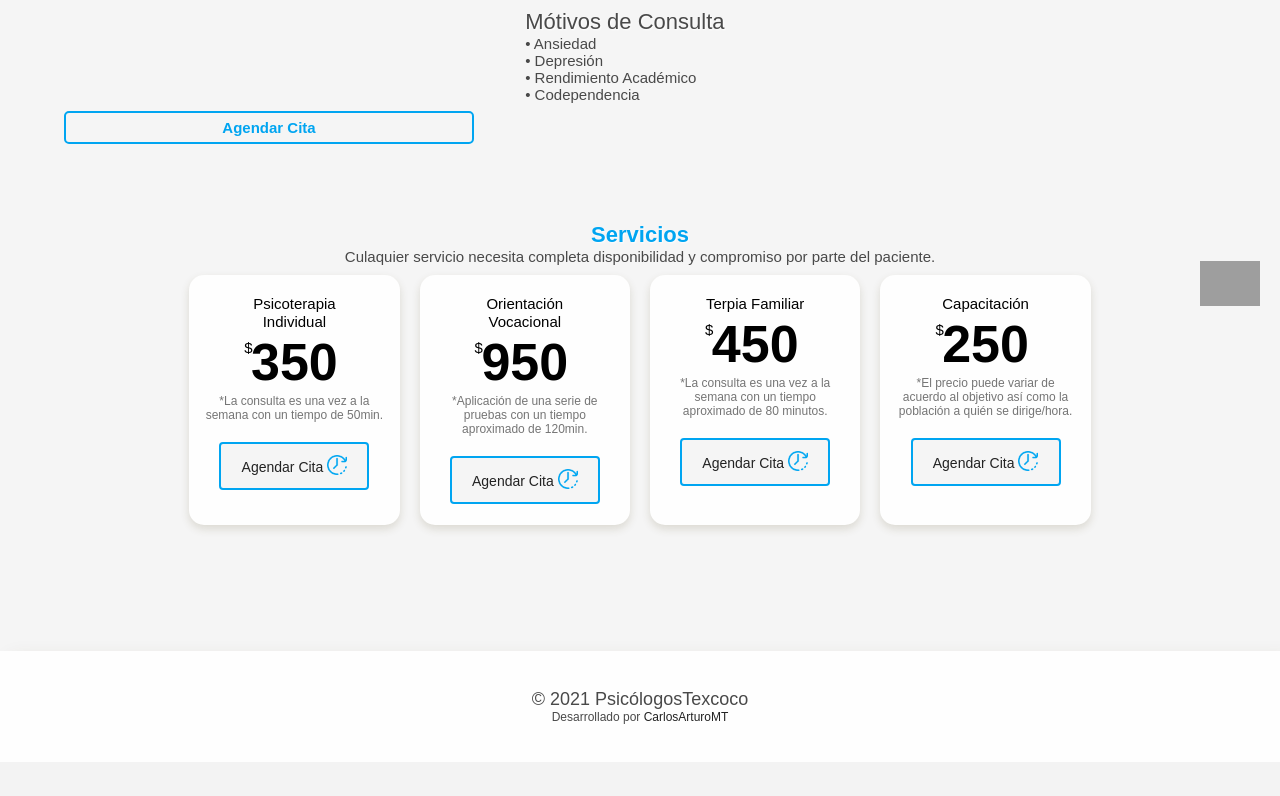
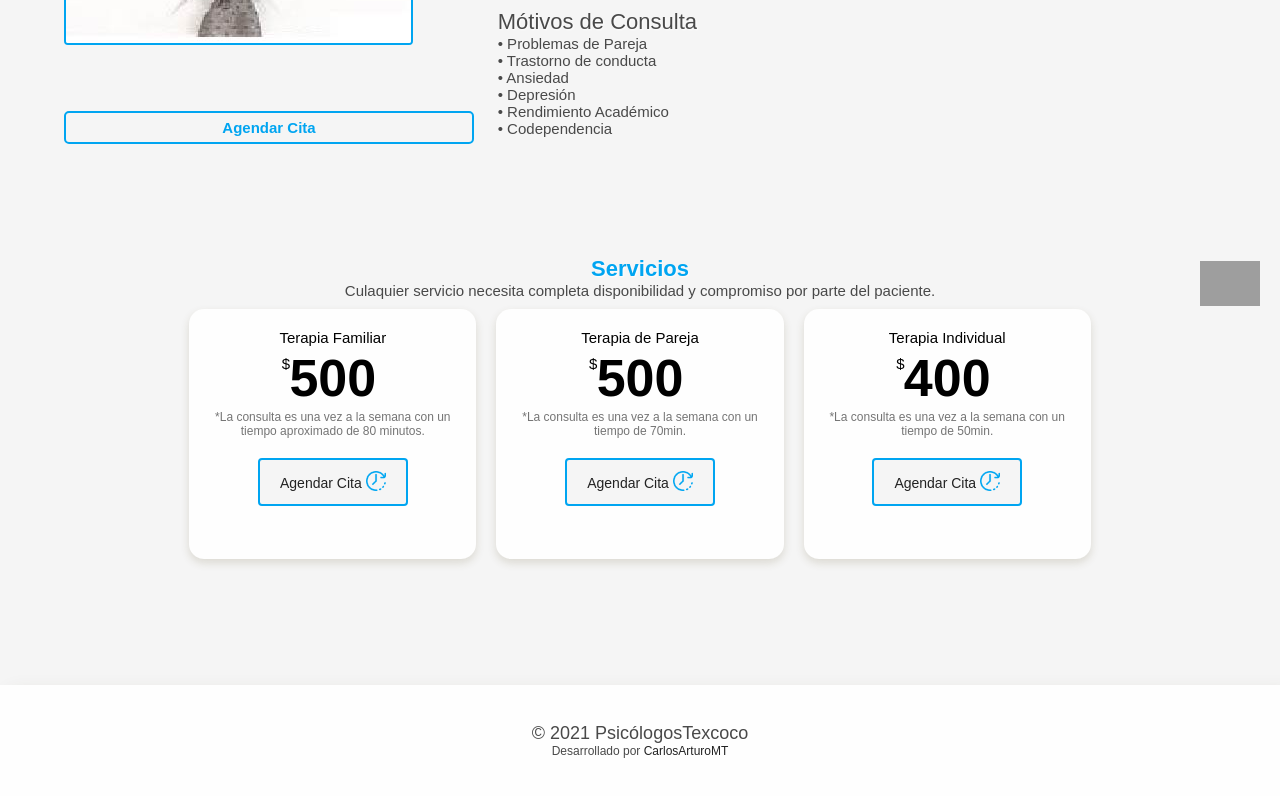
Before and after one commit to carlosarturomt/psicologosDeTexcoco, a PHP site: page /wilsonMartinezG.html in a window 1280 px wide. Shown: the part 459-1255 px from the top of the page. Before the commit the page ends 1183 px from the top, so only its background shows below. Run offline with PHP 8.4, Linux system fonts and the light colour scheme; some libraries are stand-ins or nearby versions; grey boxes are pictures that could not be loaded.

Commit message:
se agrega Wilson en el index

```diff
--- a/css/estilos.css
+++ b/css/estilos.css
@@ -197,6 +197,7 @@ picture img {
   max-width: 280px;
   border: whitesmoke solid 4px;
   border-radius: 50%;
+  background-color: #FEFEFE;
 }
 
 aside h1 {
--- a/css/estilos.scss
+++ b/css/estilos.scss
@@ -206,6 +206,7 @@ picture img {
     max-width: 280px;
     border: whitesmoke solid 4px;
     border-radius: 50%;
+    background-color: $blanco;
 }
 
 aside h1 {
--- a/wilsonMartinezG.html
+++ b/wilsonMartinezG.html
@@ -8,7 +8,7 @@
     <meta name="author" content="CarlosArturoMT">
     <meta name="DC.creator" content="CarlosArturoMT">
     <meta name="copyright" content="CarlosArturoMT">
-    <meta name="description" content="Licenciado en Psicología, especializado en Educación.">
+    <meta name="description" content="Licenciado en Psicología, especializado en psicología clínica.">
     <meta property="og:url" content="https://psicologosDeTexcoco2021.com">
     <meta property="og:type" content="blog">
     <meta property="og:image" content="https://carlosarturomt.com/assets/imgs/artur/carlosarturomt_elegante.jpg">
@@ -16,7 +16,7 @@
     <meta itemprop="image" content="https://carlosarturomt.com/assets/imgs/artur/carlosarturomt_elegante.jpg ">
     <meta name="twitter:image" content="https://carlosarturomt.com/assets/imgs/artur/carlosarturomt_elegante.jpg">
     <meta itemprop="image" content="https://carlosarturomt.com/assets/imgs/artur/carlosarturomt_elegante.jpg ">
-    <title>Psicólogo Carlos Arturo MT.</title>
+    <title>Psicólogo Wilson Martínez Galicia</title>
     <link rel="icon " type="image/png " href="https://carlosarturomt.com/assets/imgs/carlosarturomt_logo.png ">
     <link rel="stylesheet" href="css/estilos.css">
     <link rel="stylesheet" href="./css/desktop.css" media="(min-width: 900px)">
@@ -42,7 +42,7 @@
         <section>
             <aside class="main-container">
                 <picture>
-                    <img class="main-container-photo" src="https://carlosarturomt.com/assets/imgs/artur/carlosarturomt_elegante.jpg" alt="Psicólgo CarlosArturoMT">
+                    <img class="main-container-photo" src="/assets/imgs/wilsonMartinez.jpg" alt="Psicólgo CarlosArturoMT">
                 </picture>
                 <div class="button">
                     <a href="contactoCarlosArturoMT.php" rel="noopener">
@@ -51,11 +51,11 @@
                 </div>
                 <div class="main-container-inf">
                     <hgroup>
-                        <h1>Lic. Carlos Arturo Miranda Trujano</h1>
+                        <h1>Lic. Wilson Martínez Galicia</h1>
                         <h2><span class="psique"></span> Psicólogo</h2>
                     </hgroup>
-                    <p><span class="verified"></span>No.Cédula: 12247784</p>
-                    <p><a href="tel:+525610284112"><span class="call"></span>Phone: 56 1028 4112</a></p>
+                    <p><span class="verified"></span>No.Cédula: 6050008</p>
+                    <p><a href="tel:+525516205960"><span class="call"></span>Phone: 55 1620 5960</a></p>
                     <p><a href="https://www.google.com/maps/place/Consciente+Colectivo/@19.5104491,-98.8804663,19z/data=!4m5!3m4!1s0x85d1e7b350eeaaab:0x42c02f89b3a284e9!8m2!3d19.5104161!4d-98.8798142?hl=en" target="_blank"><span class="map"></span>Aldama 148 col el Carmen, Texcoco</a></p>
                     <article>
                         <h2>Sobre mí</h2>
@@ -63,12 +63,14 @@
                     </article>
                     <article>
                         <h2>Formación</h2>
-                        <p>• Maestría en Educación, Liceo UPG, 2020.</p>
-                        <p>• Licenciatura en Psicología, Liceo UPG, 2017.</p>
-                        <p>• Diplomado en línea de Habilidades Digitales para la docencia, Fundación Carlos Slim, 2021.</p>
+                        <p>• Diplomado en Psicología Forense, 2013.</p>
+                        <p>• Taller Perspectiva de género, 2013.</p>
+                        <p>• Licenciatura en Psicología, UNAM, 2007.</p>
                     </article>
                     <article class="noneMobile">
                         <h2>Mótivos de Consulta</h2>
+                        <p>• Problemas de Pareja</p>
+                        <p>• Trastorno de conducta</p>
                         <p>• Ansiedad</p>
                         <p>• Depresión</p>
                         <p>• Rendimiento Académico</p>
@@ -78,21 +80,25 @@
             </aside>
         </section>
 
-        <section class="currency-table none">
+        <section class="currency-table none" style=" margin-bottom: 200px;">
             <div class="currency-table--container currency-table2">
                 <h3 class="text-blue">Mótivos de Consulta</h3>
                 <table>
                     <tr>
-                        <td class="table__top-left">Ansiedad</td>
-                        <td class="table__top-right table__right"><span class="ansiedad"></span></td>
+                        <td class="table__top-left">Trastorno de conducta</td>
+                        <td class="table__top-right table__right"><span class="confuse"></span></td>
+                    </tr>
+                    <tr>
+                        <td>Problemas de Pareja</td>
+                        <td class="table__right"><span class="pareja"></span></td>
+                    </tr>
+                    <tr>
+                        <td>Ansiedad</td>
+                        <td class="table__right"><span class="ansiedad"></span></td>
                     </tr>
                     <tr>
                         <td>Depresión</td>
                         <td class="table__right"><span class="depresion"></span></td>
-                    </tr>
-                    <tr>
-                        <td>Rendimiento Académico</td>
-                        <td class="table__right"><span class="confuse"></span></td>
                     </tr>
                     <tr>
                         <td class="table__bottom-left">Codependencia</td>
@@ -110,33 +116,25 @@
             <section class="plans-container--slider">
                 <article class="plans-container--card">
                     <div class="plan-info-container">
-                        <h3 class="plan-card--title">Psicoterapia Individual</h3>
-                        <p class="plan-card--price"><span>$</span>350</p>
-                        <p class="plan-card--saving">*La consulta es una vez a la semana con un tiempo de 50min.</p>
+                        <h3 class="plan-card--title">Terapia Familiar</h3>
+                        <p class="plan-card--price"><span>$</span>500</p>
+                        <p class="plan-card--saving">*La consulta es una vez a la semana con un tiempo aproximado de 80 minutos.</p>
                         <button class="plan-card--ca"> <a href="https://psicologosdetexoco2021.carlosarturomt.com/contactoCarlosArturoMT">Agendar Cita <span></span></a>  </button>
                     </div>
                 </article>
                 <article class="plans-container--card">
                     <div class="plan-info-container">
-                        <h3 class="plan-card--title">Orientación Vocacional</h3>
-                        <p class="plan-card--price"><span>$</span>950</p>
-                        <p class="plan-card--saving">*Aplicación de una serie de pruebas con un tiempo aproximado de 120min.</p>
+                        <h3 class="plan-card--title">Terapia de Pareja</h3>
+                        <p class="plan-card--price"><span>$</span>500</p>
+                        <p class="plan-card--saving">*La consulta es una vez a la semana con un tiempo de 70min.</p>
                         <button class="plan-card--ca"> <a href="https://psicologosdetexoco2021.carlosarturomt.com/contactoCarlosArturoMT">Agendar Cita <span></span></a>  </button>
                     </div>
                 </article>
                 <article class="plans-container--card">
                     <div class="plan-info-container">
-                        <h3 class="plan-card--title">Terpia Familiar</h3>
-                        <p class="plan-card--price"><span>$</span>450</p>
-                        <p class="plan-card--saving">*La consulta es una vez a la semana con un tiempo aproximado de 80 minutos.</p>
-                        <button class="plan-card--ca"> <a href="https://psicologosdetexoco2021.carlosarturomt.com/contactoCarlosArturoMT">Agendar Cita <span></span> </a> </button>
-                    </div>
-                </article>
-                <article class="plans-container--card">
-                    <div class="plan-info-container">
-                        <h3 class="plan-card--title">Capacitación</h3>
-                        <p class="plan-card--price"><span>$</span>250</p>
-                        <p class="plan-card--saving">*El precio puede variar de acuerdo al objetivo así como la población a quién se dirige/hora.</p>
+                        <h3 class="plan-card--title">Terapia Individual</h3>
+                        <p class="plan-card--price"><span>$</span>400</p>
+                        <p class="plan-card--saving">*La consulta es una vez a la semana con un tiempo de 50min.</p>
                         <button class="plan-card--ca"> <a href="https://psicologosdetexoco2021.carlosarturomt.com/contactoCarlosArturoMT">Agendar Cita <span></span> </a> </button>
                     </div>
                 </article>
@@ -147,7 +145,7 @@
 
     <!----------------------------------- BOTÓN FLOTANTE Y PIE DE PÁGINA -------------------------------------------->
     <div class="button_WhatsApp">
-        <a href="https://api.whatsapp.com/send?phone=525610284112" target="_blank" rel="noopener">
+        <a href="https://api.whatsapp.com/send?phone=525516205960" target="_blank" rel="noopener">
             <img src="https://carlosarturomt.com/assets/imgs/logo/Whatsapp.png" alt="boton WhatsApp" class="img_whatsapp-home">
         </a>
     </div>
```
Also changed, not shown: index.html (+36 -2 lines), assets/imgs/wilsonMartinez.jpg (added).
